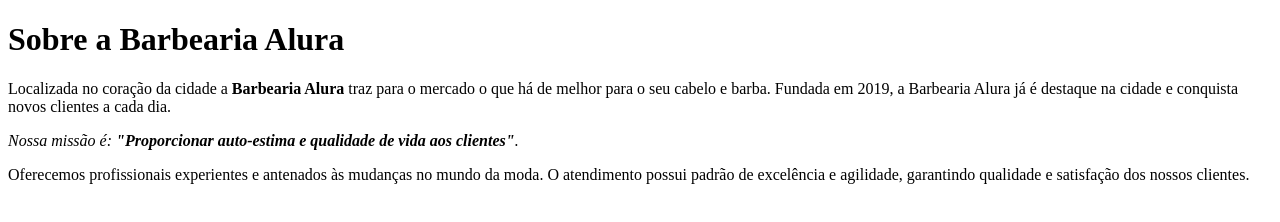
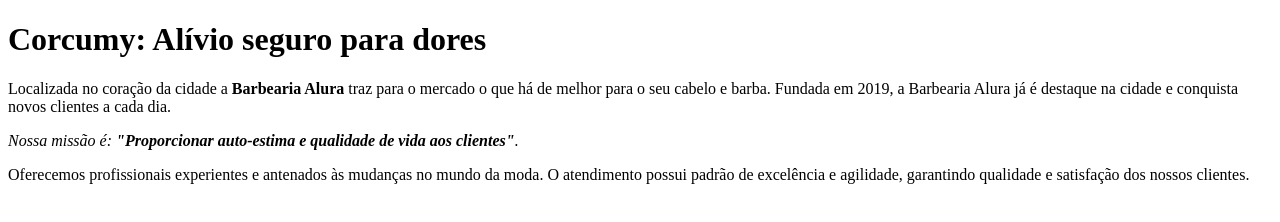
Before and after one commit to nin3xt/gigolo, a plain HTML site: page index.html in a window 1280 px wide. Drawn offline with Linux system fonts and the light colour scheme.

Commit message:
Add files via upload

```diff
--- a/index.html
+++ b/index.html
@@ -6,7 +6,7 @@
     <title>Document</title>
 </head>
 <body>
-    <h1>Sobre a Barbearia Alura</h1>
+    <h1>Corcumy: Alívio seguro para dores</h1>
 
     <p>Localizada no coração da cidade a <strong>Barbearia Alura</strong> traz para o mercado o que há de melhor para o seu cabelo e barba.
     Fundada em 2019, a Barbearia Alura já é destaque na cidade e conquista novos clientes a cada dia.</p>
```
